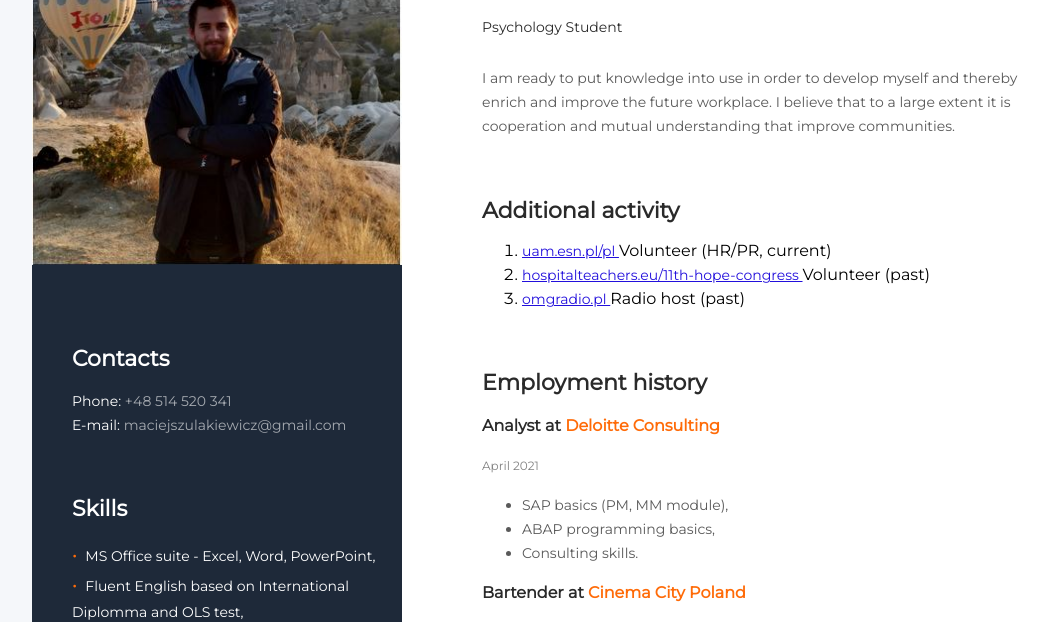
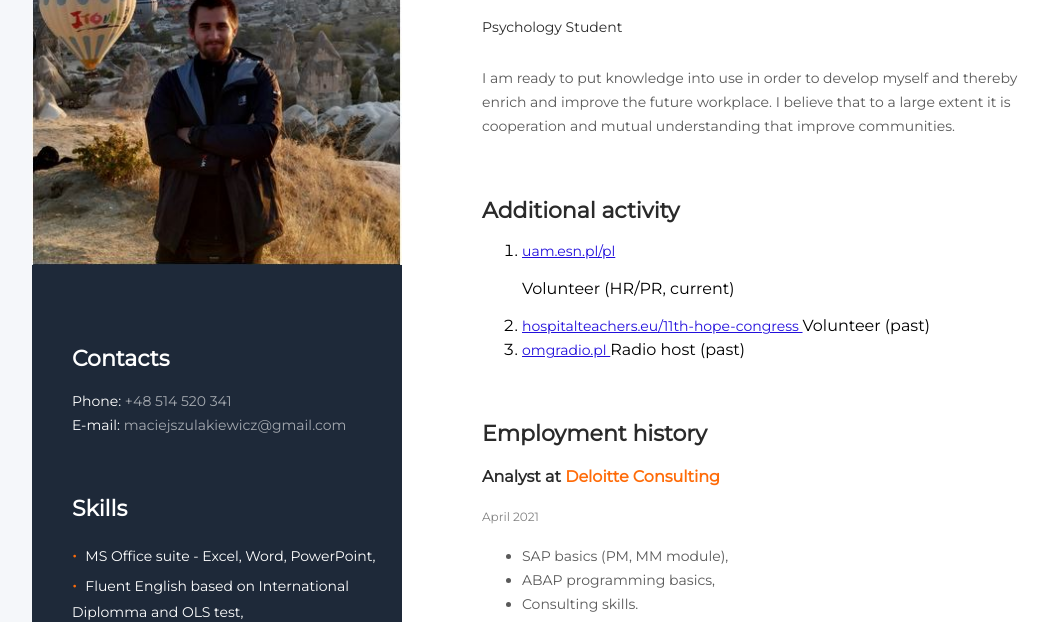
Before and after one commit to niezgorszynick/Resume, a plain HTML site: page index.html in a window 1280 px wide. Shown: the part 179-801 px from the top of the page, without its empty margins (16-1064 px from the left). Drawn offline with nearby package versions, Linux system fonts and the light colour scheme.

Commit message:
Update index.html

```diff
--- a/index.html
+++ b/index.html
@@ -89,7 +89,7 @@
               <a href="https://www.uam.esn.pl/pl" class="projects-link">
                 uam.esn.pl/pl
               </a>
-		     Volunteer (HR/PR, current)
+		    <p class="experience">Volunteer (HR/PR, current) </p>
             </li>
             <li>
               <a href="https://www.hospitalteachers.eu/11th-hope-congress" class="projects-link">
```
